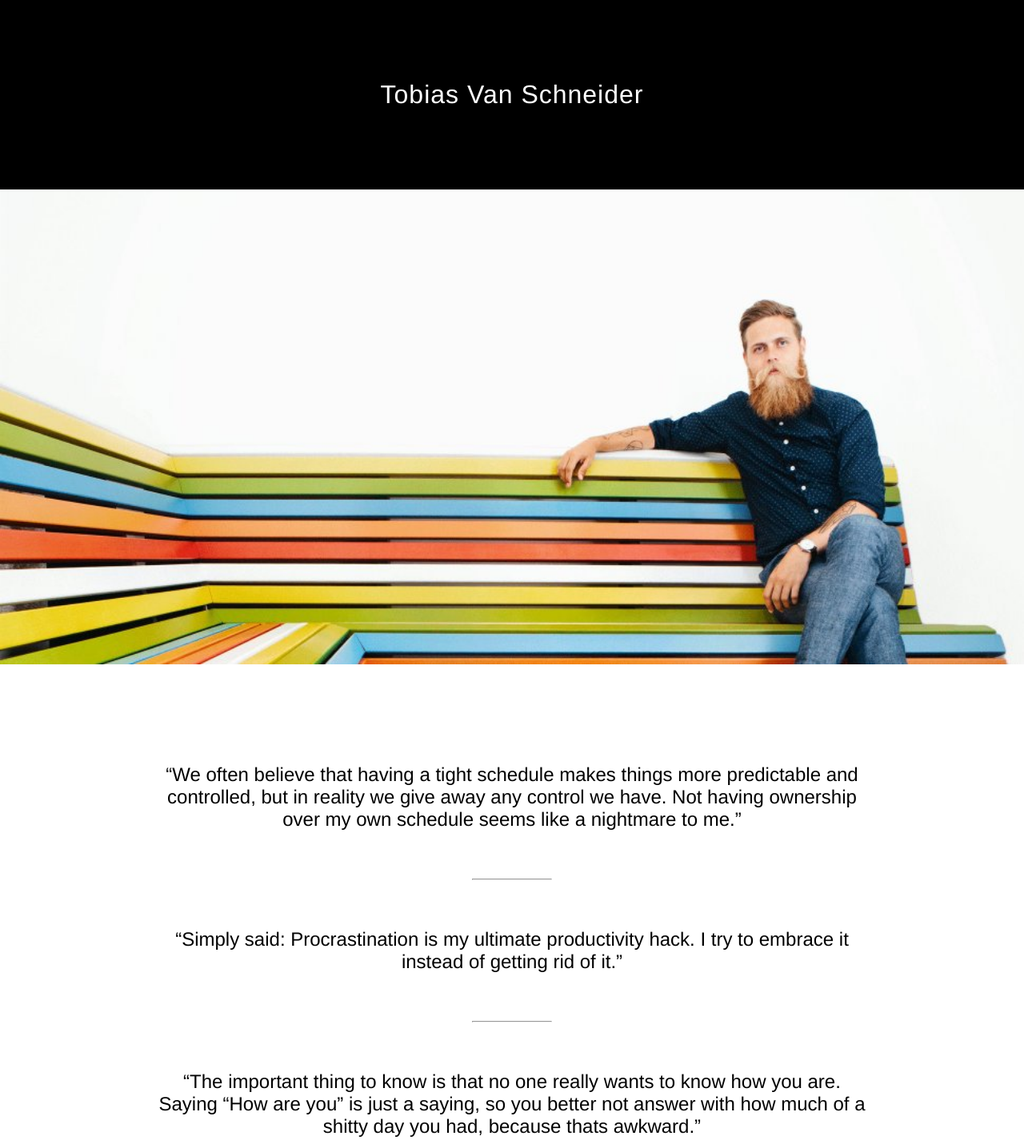
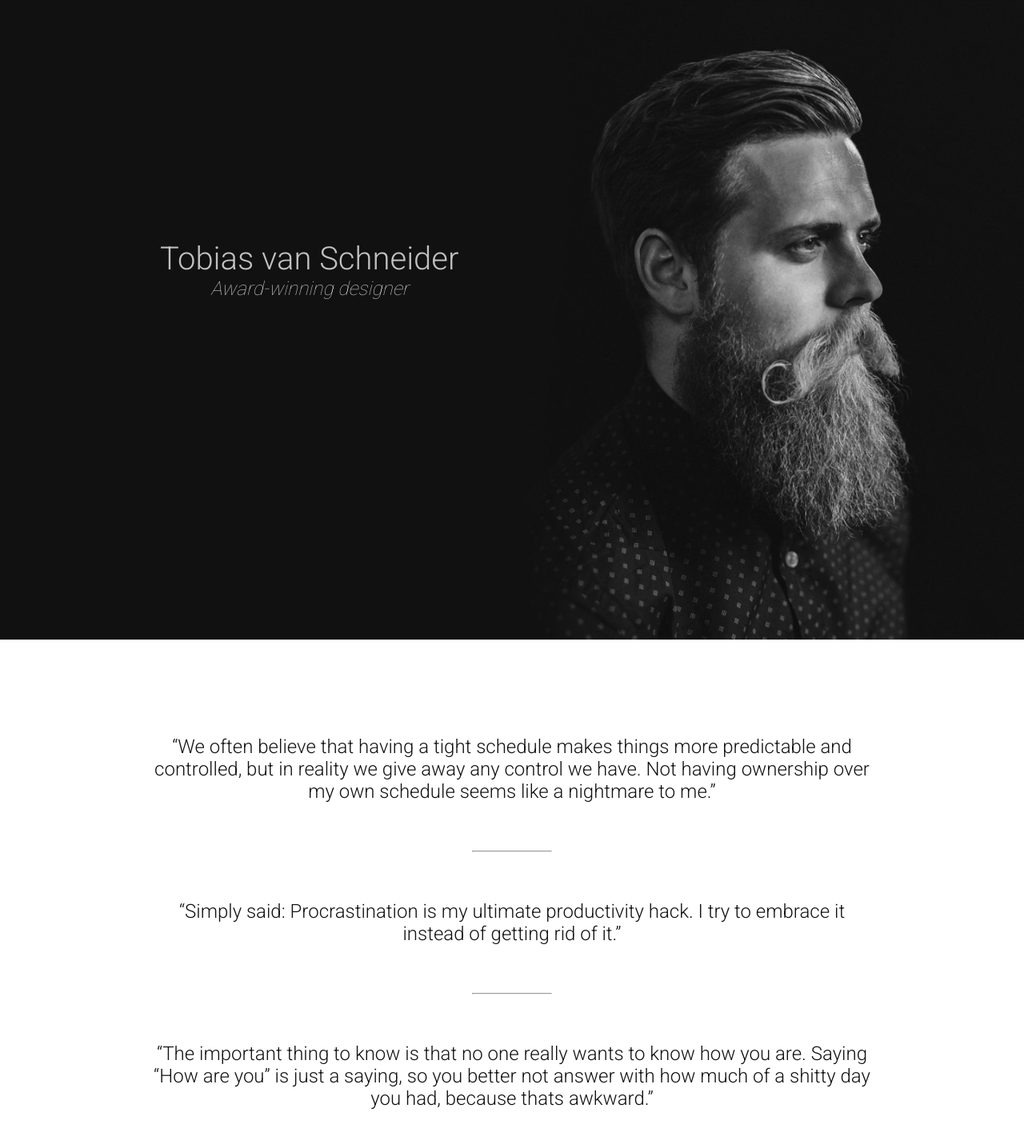
Before and after one commit to pablochux/Tribute-Page, a website: page template/src/index.html in a window 1280 px wide. Shown: the top 1426 px of the page at 80% size. Drawn offline with Linux system fonts and the light colour scheme.

Commit message:
Started new design

```diff
--- a/template/src/index.html
+++ b/template/src/index.html
@@ -2,23 +2,24 @@
 <html lang="es">
 	<head>
 		<meta charset="utf-8">
-		<title>Tobias van Schneider</title>
+		<meta name="viewport" content="width=device-width, initial-scale=1.0, user-scalable=no">
+		<title>Tobias Van Shneider</title>
+		<link href='https://fonts.googleapis.com/css?family=Roboto:400,100,300' rel='stylesheet' type='text/css'>
 		<link rel="stylesheet" type="text/css" href="css/styles.css">
-		<meta name="viewport" content="width=device-width, initial-scale=1.0, user-scalable=no">
 	</head>
 	<body>
-		<header class="header">
-			<h1 class="header__title">Tobias Van Schneider</h1>
-		</header>
 		<section class="main-section">
-			<img class="main-section__img" src="img/tobias-fullscreen-img.jpg">
-			<div class="quotes-section">
-				<h2 class="quotes-section__quote">“We often believe that having a tight schedule makes things more predictable and controlled, but in reality we give away any control we have. Not having ownership over my own schedule seems like a nightmare to me.”</h2>
-				<hr class="line-break">
-				<h2 class="quotes-section__quote">“Simply said: Procrastination is my ultimate productivity hack. I try to embrace it instead of getting rid of it.”</h2>
-				<hr class="line-break">
-				<h2 class="quotes-section__quote">“The important thing to know is that no one really wants to know how you are. Saying “How are you” is just a saying, so you better not answer with how much of a shitty day you had, because thats awkward.”</h2>
-			</div>
+			<span class="main-section-container">
+				<h1 class="main-section__title">Tobias van Schneider</h1>
+				<h3 class="main-section__subtitle"><i>Award-winning designer</i></h3>
+			</span>
+		</section>
+		<section class="quotes-section">
+			<h2 class="quotes-section__quote">“We often believe that having a tight schedule makes things more predictable and controlled, but in reality we give away any control we have. Not having ownership over my own schedule seems like a nightmare to me.”</h2>
+			<hr class="line-break">
+			<h2 class="quotes-section__quote">“Simply said: Procrastination is my ultimate productivity hack. I try to embrace it instead of getting rid of it.”</h2>
+			<hr class="line-break">
+			<h2 class="quotes-section__quote">“The important thing to know is that no one really wants to know how you are. Saying “How are you” is just a saying, so you better not answer with how much of a shitty day you had, because thats awkward.”</h2>
 		</section>
 		<footer class="footer">
 			<h3 class="footer__text">If you are interested, you definetly should listen to him on <a href="http://www.vanschneider.com/show/" class="footer__text-podcast">“The NTMY Show”</a>, read his blog on <a href="https://medium.com/@vanschneider" class="footer__text-medium">Medium</a> or follow him in <a class="footer__text-twitter" href="https://twitter.com/vanschneider?lang=es">Twitter</a> and <a href="https://www.instagram.com/vanschneider/" class="footer__text-instagram">Instagram</a>.</h3>
--- a/template/src/less/default.less
+++ b/template/src/less/default.less
@@ -1,14 +1,15 @@
 //------------------------------
 // Default styles
 //------------------------------
+@import 'variables';
 
 h1,
 h2,
 h3{
-	font-family: Helvetica;
-	font-weight: 100;
+	font-family: Roboto, sans-serif;;
+	font-weight: 300;
 }
 body{
-	background-color: #000;
-	color: #FFF;
+	background-color: @main-bg-color;
+    color: @main-text-color;
 }
--- a/template/src/less/styles.less
+++ b/template/src/less/styles.less
@@ -8,33 +8,60 @@
 @import "default";
 
 // Base styles
-.header{
-	&__title{
+.main-section{
+
+	position: relative;
+	z-index: 1;
+
+	height: 100vh;
+
+	&-container{
+		z-index: 1;
+		height: 100px;
+		position: fixed;
+
 		.center;
-		letter-spacing: 1px;
-
-		padding: 100px 0;
+		@media only screen and (max-width: 1199px){
+			top: 0;
+			bottom: 0;
+			left: 0;
+			right: 0;
+			margin: auto;
+		}
+		@media only screen and (min-width: 1200px) {
+			top: 300px;
+			left: 200px;
+	    }
 	}
-}
-.main-section{
-	background-color: #FFF;
-	color: #000;
-
-	&__img{
-		width: 100%;
+	&__title,
+	&__subtitle{
+		font-size: 2.5em;
+		.center;
 	}
+	&__subtitle{
+		font-size: 1.5em;
+		font-weight: 100;
+	}
+	@media only screen and (min-width: 1200px) {
+		background: url('../img/bg.jpg') no-repeat center center fixed;
+		background-size: cover;
+    }
 }
 .quotes-section{
 	padding: 120px 0;
+	background-color: @second-bg-color;
+
+	z-index: 10;
+	position: relative;
 
 	&__quote{
+		color: @main-bg-color;
 		text-align: center;
 
 		max-width: 1000px;
 
 		.margin-center;
-		padding-left: 50px;
-		padding-right: 50px;
+		padding: 0 50px;
 	}
 }
 .line-break{
@@ -43,22 +70,23 @@
 	margin: 60px auto;
 }
 .footer{
+	background-color: @main-bg-color;
 	&__text{
 		box-sizing: content-box;
 		padding: 85px 10%;
 		max-width: 700px;
 
 		&-podcast:hover{
-			color: #9e40d4;
+			color: @podcast-color;
 		}
 		&-medium:hover{
-			color: #00AB6C;
+			color: @medium-color;
 		}
 		&-twitter:hover{
-			color: #55acee;
+			color: @twitter-color;
 		}
 		&-instagram:hover{
-			color: #a77d63;
+			color: @instagram-color;
 		}
 	}
 }
--- a/template/src/less/variables.less
+++ b/template/src/less/variables.less
@@ -8,3 +8,14 @@
 .margin-center{
 	margin: 0 auto;
 }
+
+//------------------------------
+// Colors
+//------------------------------
+@main-text-color: #C1C1C1;
+@main-bg-color: #121212;
+@second-bg-color: #FFF;
+@podcast-color: #9e40d4;
+@medium-color: #00AB6C;
+@twitter-color: #55acee;
+@instagram-color: #a77d63;
```
Also changed, not shown: template/src/css/default.css, template/src/css/styles.css, template/src/img/bg.jpg (added), template/src/img/tobias-fullscreen-img.jpg (deleted), 2 other files.
